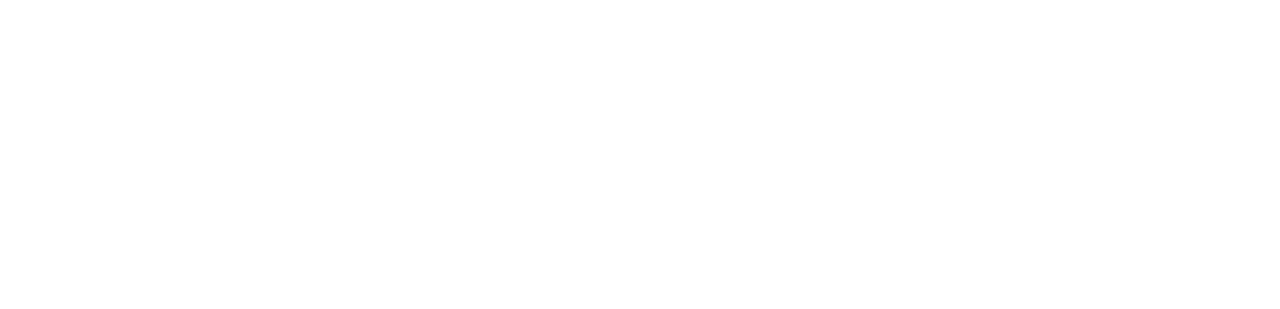
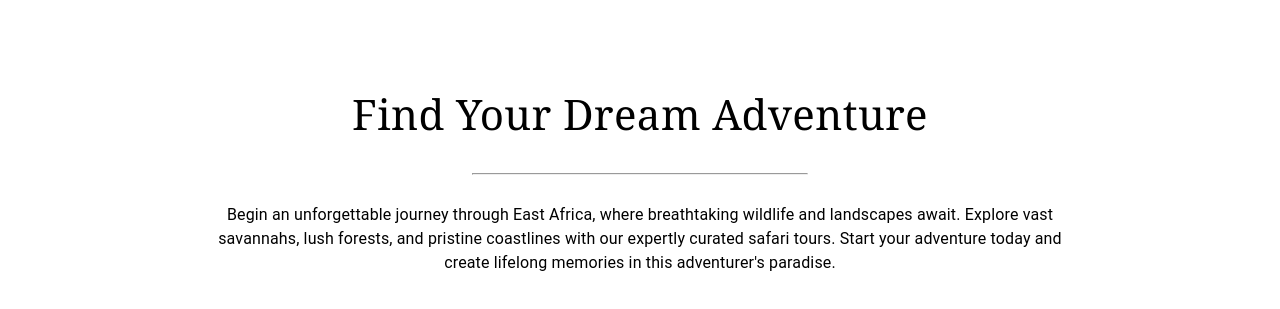
Before and after one commit to anthony-muuo/zaph-tours, a React (Vite) app: page / in a window 1280 px wide. Shown: the part 755-1064 px from the top of the page. Before the commit the page ends 800 px from the top, so only its background shows below. Built offline with nearby package versions, Linux system fonts and the light colour scheme.

Commit message:
finished about page

```diff
--- a/src/App.tsx
+++ b/src/App.tsx
@@ -1,6 +1,7 @@
 import Header from "./components/Header";
 import Hero from "./components/Hero";
 import Nav from "./components/Nav";
+import About from "./components/About";
 
 const App = () => {
   return (
@@ -8,6 +9,7 @@
       <Header />
       <Nav />
       <Hero />
+      <About />
     </div>
   );
 };
--- /dev/null
+++ b/src/components/About.tsx
@@ -0,0 +1,34 @@
+import { Grid, Typography } from "@mui/material";
+const About = () => {
+  return (
+    <Grid sx={{ p: "80px" }}>
+      <Typography
+        sx={{
+          textAlign: "center",
+          padding: "12px",
+          fontFamily: `"Georgia", "Times New Roman", serif`,
+          fontSize: { xs: "24px", md: "42px" },
+        }}
+      >
+        Find Your Dream Adventure
+      </Typography>
+      <hr className="line" />
+      <Typography
+        sx={{
+          textAlign: "center",
+          padding: "12px",
+          width: "80%",
+          margin: "1px auto",
+        }}
+      >
+        Begin an unforgettable journey through East Africa, where breathtaking
+        wildlife and landscapes await. Explore vast savannahs, lush forests, and
+        pristine coastlines with our expertly curated safari tours. Start your
+        adventure today and create lifelong memories in this adventurer's
+        paradise.
+      </Typography>
+    </Grid>
+  );
+};
+
+export default About;
--- a/src/index.css
+++ b/src/index.css
@@ -6,3 +6,8 @@
 body {
   font-family: "Roboto, sans-serif";
 }
+.line {
+  width: 30%;
+  margin: 1rem auto;
+  color: black;
+}
```
